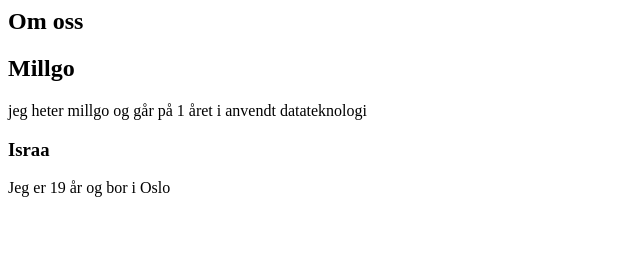
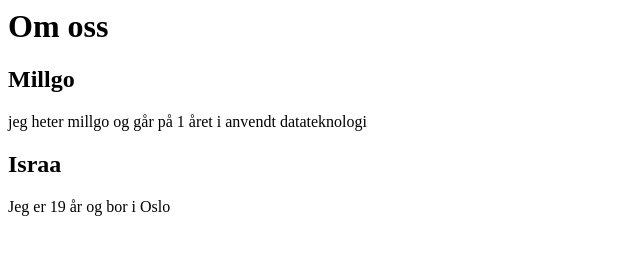
Before and after one commit to Millgo01/IM, a plain HTML site: page index.html in a window 1280 px wide. Shown: the whole page, without its empty margins (0-640 px from the left). Drawn offline with Linux system fonts and the light colour scheme.

Commit message:
har endret

```diff
--- a/index.html
+++ b/index.html
@@ -1,5 +1,5 @@
-<h2>Om oss</h2>
+<h1>Om oss</h1>
 <h2>Millgo</h2>
 <p> jeg heter millgo og går på 1 året i anvendt datateknologi</p>
-<h3>Israa</h3>
+<h2>Israa</h2>
 <p>Jeg er 19 år og bor i Oslo</p>
```
